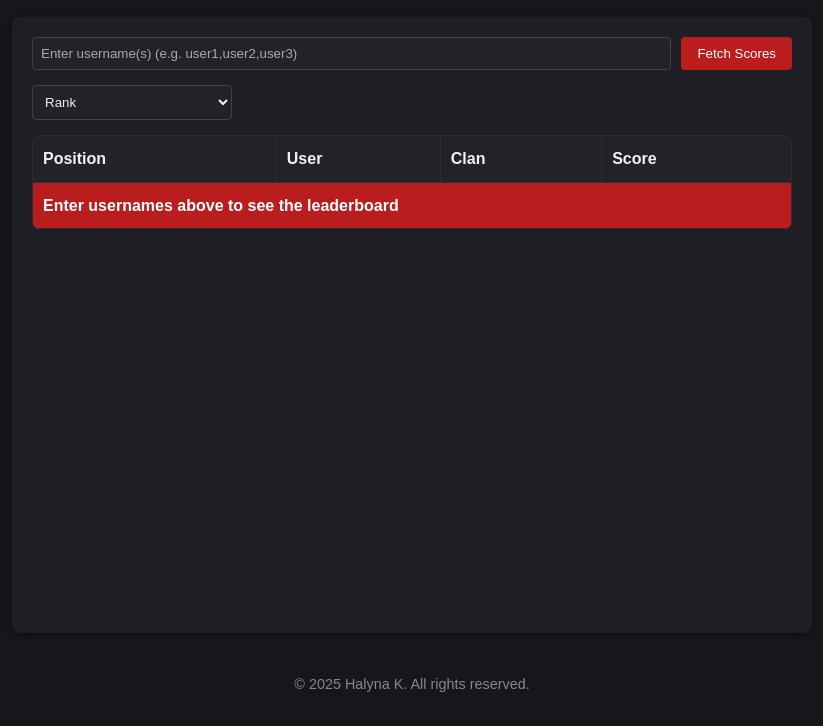
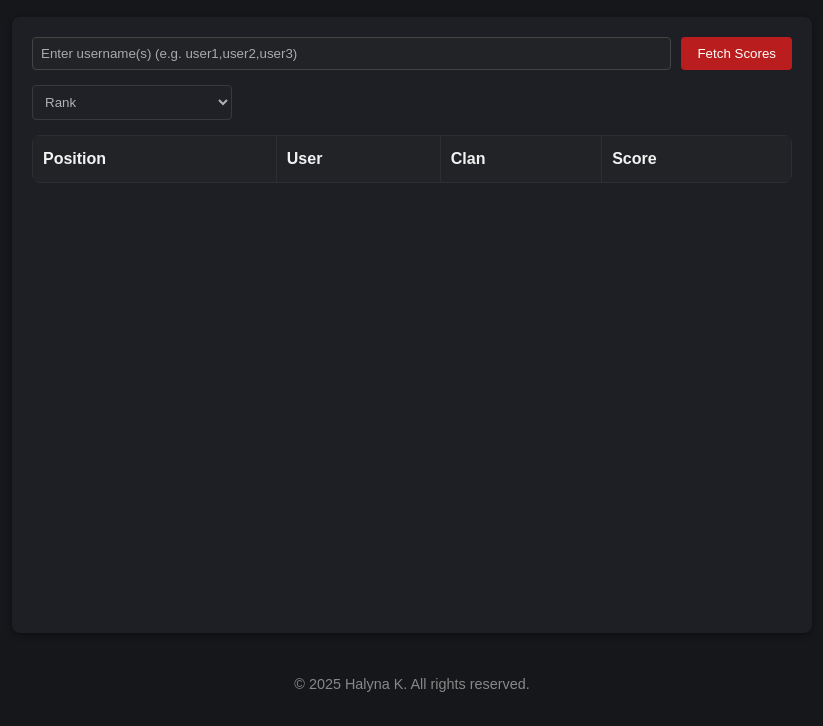
Before and after one commit to halyna-k/Project-Codewars-Leaderboard, a website with bundled scripts: page index.html in a window 1280 px wide. Shown: the part 74-800 px from the top of the page, without its empty margins (228-1051 px from the left). Built offline with nearby package versions, Linux system fonts and the light colour scheme.

Commit message:
Update UI defaults and remove required attribute
- Remove the 'required' attribute from the usernames input.
- Set the rank dropdown to be disabled by default
- Simplify the leaderboard table's initial state.

```diff
--- a/index.html
+++ b/index.html
@@ -22,13 +22,12 @@
           id="users-input"
           placeholder="Enter username(s) (e.g. user1,user2,user3)"
           aria-label="Usernames input"
-          required
         />
         <button type="submit" id="fetch-btn">Fetch Scores</button>
       </form>
 
       <!-- Select ranking dropdown -->
-      <select id="rank-select" aria-label="Select rank" aria-live="polite">
+      <select id="rank-select" aria-label="Select rank" aria-live="polite" disabled>
         <option value="" selected>Rank</option>
       </select>
 
@@ -42,14 +41,9 @@
             <th scope="col">Score</th>
           </tr>
         </thead>
-        <tbody aria-live="polite">
-          <tr>
-            <td id="empty-table" colspan="4">
-              Enter usernames above to see the leaderboard
-            </td>
-          </tr>
-        </tbody>
+        <tbody aria-live="polite"></tbody>
       </table>
+
       <!-- Error -->
       <div id="error" role="alert" aria-live="polite" hidden></div>
     </div>
```
